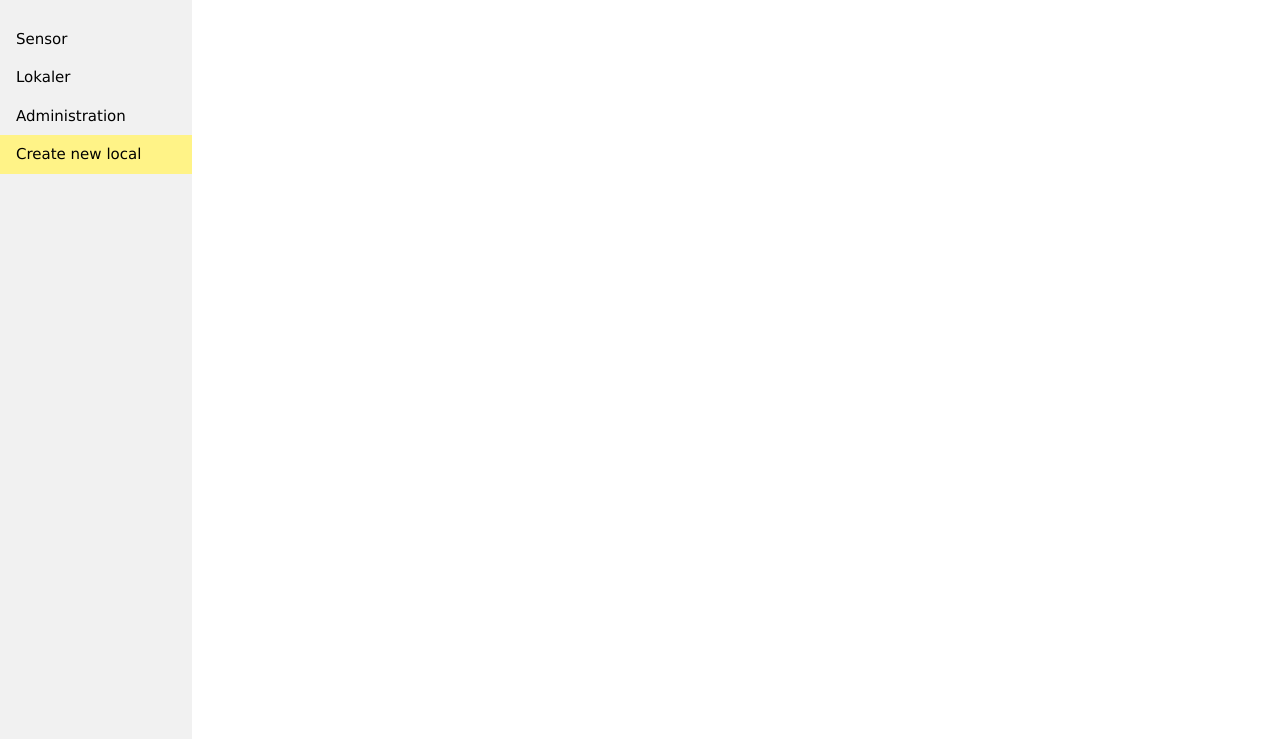
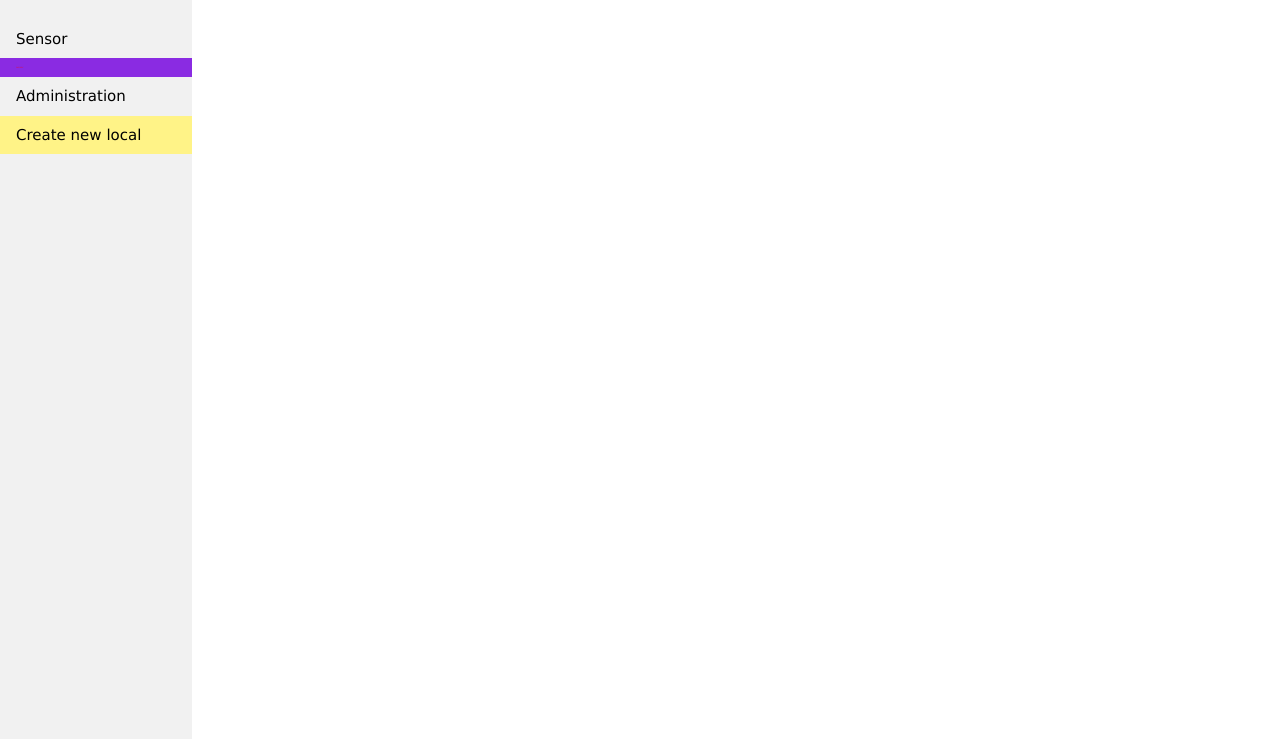
Before and after one commit to lloladin123/ZealandIdWebPage, a plain HTML site: page Pages/Index/Lokale/lokaler.html in a window 1280 px wide. Shown: the part 61-800 px from the top of the page. Drawn offline with nearby package versions, Linux system fonts and the light colour scheme.

Commit message:
Added assets folder and other minor changes
Deleted images folders and created assets folder. Put all images in assets instead. Changed path to images. Changes to lokaler.

```diff
--- a/Pages/Index/Lokale/lokaler.css
+++ b/Pages/Index/Lokale/lokaler.css
@@ -26,3 +26,9 @@
 #create-button {
     background-color: rgb(255, 243, 135, 255);
 }
+
+#activePage {
+    color: crimson;
+    background-color: blueviolet;
+    font-size: 2px;
+}
--- a/Pages/Index/Lokale/lokaler.html
+++ b/Pages/Index/Lokale/lokaler.html
@@ -49,11 +49,10 @@
   <div class="w3-sidebar w3-light-grey w3-bar-block" style="width:15%" style="margin-left:25%">
     <br>
     <a href="#" class="w3-bar-item w3-button">Sensor</a>
-    <a href="#" class="w3-bar-item w3-button">Lokaler</a>
+    <a href="/Pages/Index/Lokale/lokaler.html" class="w3-bar-item w3-button" id="activePage">Lokaler</a>
     <a href="#" class="w3-bar-item w3-button">Administration</a>
     <button type="button" class="w3-bar-item w3-button" id="create-button" data-bs-toggle="modal" data-bs-target="#createModal">Create new local</button>
   </div>
-
 
 
 <!-- #region Modal -->
```
Also changed, not shown: Pages/Index/Forside/Forside.html (+4 -4 lines), Pages/Index/Index/index.html (+1 -1 lines), Pages/Index/Index/Style/Images/Glass.jpg (deleted), Pages/Index/Index/Style/Images/Person.jpg (deleted), Pages/Index/Index/Style/Images/Zealand_logo.jpg (deleted), Pages/Index/assets/Glass.jpg (renamed from Pages/Index/Forside/Images/Glass.jpg), Pages/Index/assets/Person.jpg (renamed from Pages/Index/Forside/Images/Person.jpg), Pages/Index/assets/Zealand_logo.jpg (renamed from Pages/Index/Forside/Images/Zealand_logo.jpg).
